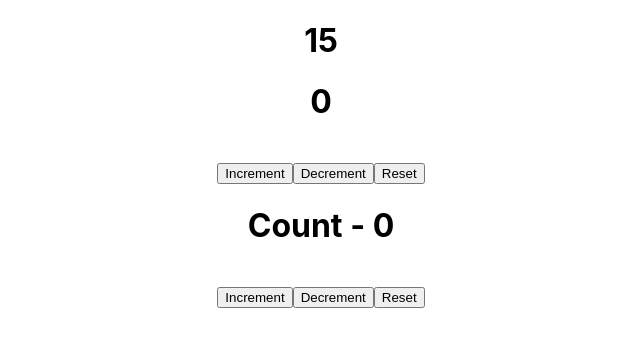
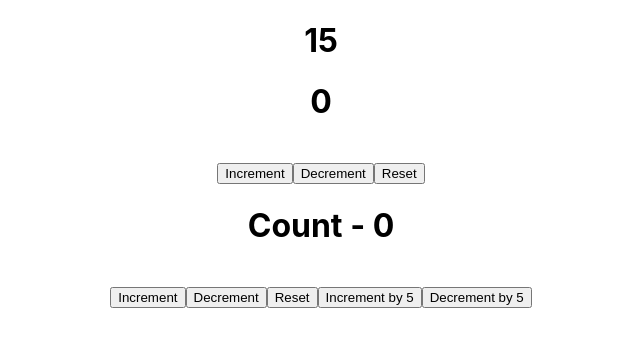
Before and after one commit to Navneet2569/Learning-React, a React (Create React App) app in the folder react-hooks/: page / in a window 1280 px wide. Shown: the top 346 px of the page, without its empty margins (319-959 px from the left). Built offline with nearby package versions, Linux system fonts and the light colour scheme.

Commit message:
Handling multiple states using useReducer

```diff
--- a/react-hooks/src/components/Counter2.js
+++ b/react-hooks/src/components/Counter2.js
@@ -6,10 +6,10 @@ const initialState = {
 const reducer = (state, action) => {
   switch (action.type) {
     case "increment":
-      return { firstCounter: state.firstCounter + 1 };
+      return { firstCounter: state.firstCounter + action.value };
       break;
     case "decrement":
-      return { firstCounter: state.firstCounter - 1 };
+      return { firstCounter: state.firstCounter - action.value };
     case "reset":
       return initialState;
     default:
@@ -23,9 +23,19 @@ function Counter2() {
     <div>
       <h1>Count - {count.firstCounter}</h1>
       <br />
-      <button onClick={() => dispatch({ type: "increment" })}>Increment</button>
-      <button onClick={() => dispatch({ type: "decrement" })}>Decrement</button>
+      <button onClick={() => dispatch({ type: "increment", value: 1 })}>
+        Increment
+      </button>
+      <button onClick={() => dispatch({ type: "decrement", value: 1 })}>
+        Decrement
+      </button>
       <button onClick={() => dispatch({ type: "reset" })}>Reset</button>
+      <button onClick={() => dispatch({ type: "increment", value: 5 })}>
+        Increment by 5
+      </button>
+      <button onClick={() => dispatch({ type: "decrement", value: 5 })}>
+        Decrement by 5
+      </button>
     </div>
   );
 }
```
